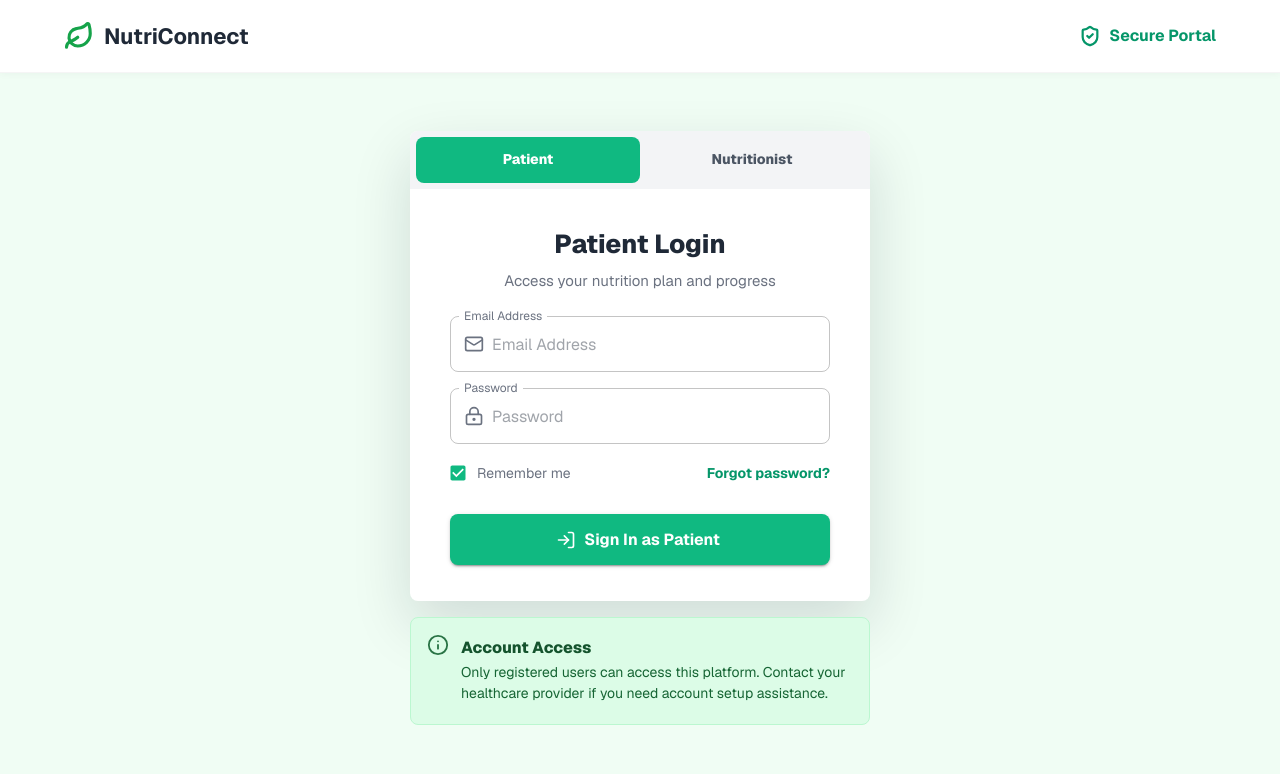
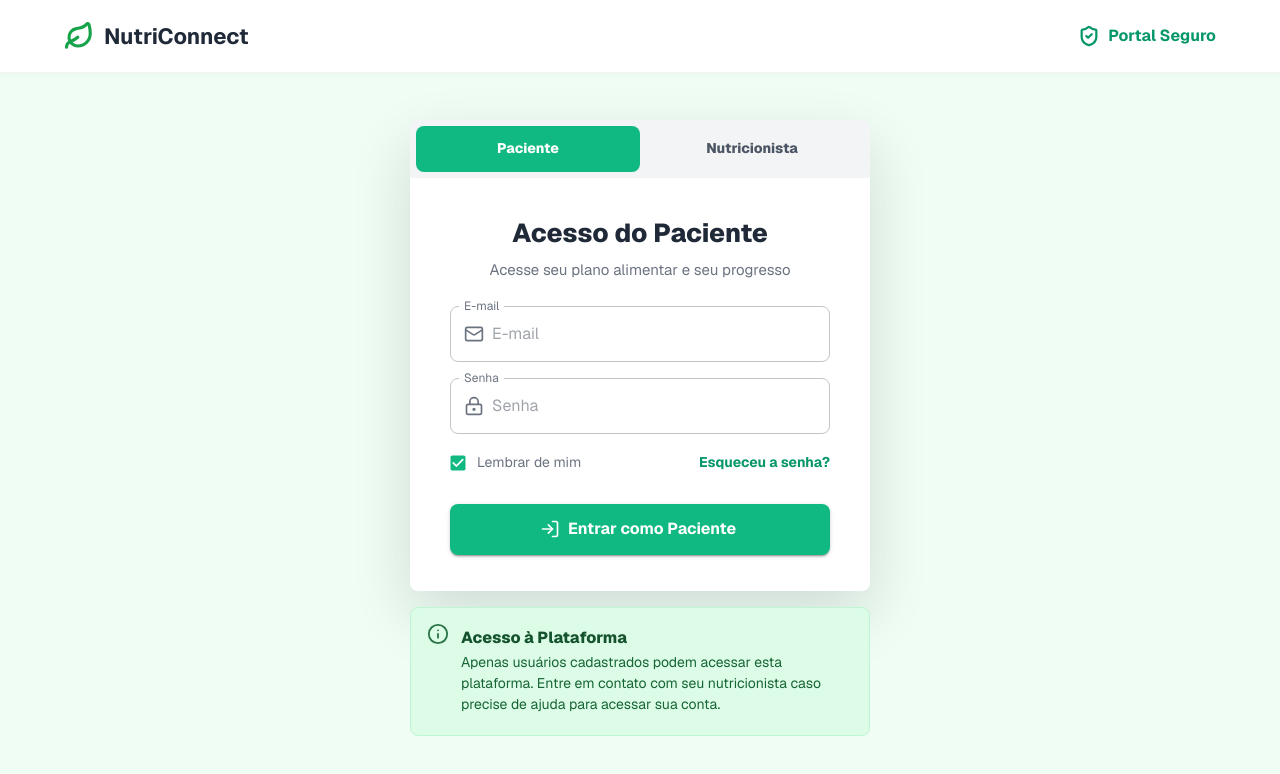
Before and after one commit to Cai0ba/NutriOne, a Next.js app: page / in a window 1280 px wide. Shown: the top 774 px of the page. Built offline with nearby package versions, Linux system fonts and the light colour scheme; no server answers; what @mui/material-nextjs would draw is missing.

Commit message:
feat: translate user interface components to Portuguese for improved accessibility

```diff
--- a/src/components/auth/AccountAccessAlert.tsx
+++ b/src/components/auth/AccountAccessAlert.tsx
@@ -26,11 +26,11 @@ export function AccountAccessAlert() {
         }}
       >
         <AlertTitle sx={{ color: "#14532d", fontWeight: 800, mb: 0.25 }}>
-          Account Access
+          Acesso à Plataforma
         </AlertTitle>
         <Typography component="p" sx={{ color: "#166534", fontSize: 14 }}>
-          Only registered users can access this platform. Contact your
-          healthcare provider if you need account setup assistance.
+          Apenas usuários cadastrados podem acessar esta plataforma. Entre em
+          contato com seu nutricionista caso precise de ajuda para acessar sua conta.
         </Typography>
       </Alert>
     </Box>
--- a/src/components/auth/AuthHeader.tsx
+++ b/src/components/auth/AuthHeader.tsx
@@ -54,7 +54,7 @@ export function AuthHeader() {
             component="span"
             sx={{ display: { xs: "none", sm: "inline" }, fontWeight: 700 }}
           >
-            Secure Portal
+            Portal Seguro
           </Typography>
         </Box>
       </Container>
--- a/src/components/auth/LoginForm.tsx
+++ b/src/components/auth/LoginForm.tsx
@@ -43,18 +43,18 @@ type LoginTab = {
 
 const tabs: LoginTab[] = [
   {
-    label: "Patient",
+    label: "Paciente",
     role: "client",
-    title: "Patient Login",
-    subtitle: "Access your nutrition plan and progress",
-    submitLabel: "Sign In as Patient",
+    title: "Acesso do Paciente",
+    subtitle: "Acesse seu plano alimentar e seu progresso",
+    submitLabel: "Entrar como Paciente",
   },
   {
-    label: "Nutritionist",
+    label: "Nutricionista",
     role: "nutritionist",
-    title: "Nutritionist Login",
-    subtitle: "Manage patients, plans and nutrition progress",
-    submitLabel: "Sign In as Nutritionist",
+    title: "Acesso do Nutricionista",
+    subtitle: "Gerencie pacientes, planos e evolução nutricional",
+    submitLabel: "Entrar como Nutricionista",
   },
 ];
 
@@ -122,7 +122,7 @@ export function LoginForm() {
           setFormError(null);
         }}
         variant="fullWidth"
-        aria-label="Login profile"
+        aria-label="Perfil de acesso"
         slotProps={{ indicator: { sx: { display: "none" } } }}
         sx={{
           minHeight: 58,
@@ -178,8 +178,8 @@ export function LoginForm() {
           render={({ field }) => (
             <TextField
               {...field}
-              label="Email Address"
-              placeholder="Email Address"
+              label="E-mail"
+              placeholder="E-mail"
               type="email"
               fullWidth
               error={Boolean(errors.email)}
@@ -204,8 +204,8 @@ export function LoginForm() {
           render={({ field }) => (
             <TextField
               {...field}
-              label="Password"
-              placeholder="Password"
+              label="Senha"
+              placeholder="Senha"
               type="password"
               fullWidth
               error={Boolean(errors.senha)}
@@ -245,7 +245,7 @@ export function LoginForm() {
                     size="small"
                   />
                 }
-                label="Remember me"
+                label="Lembrar de mim"
                 sx={{
                   mr: 0,
                   "& .MuiFormControlLabel-label": {
@@ -262,7 +262,7 @@ export function LoginForm() {
             underline="none"
             sx={{ color: "primary.dark", fontSize: 14, fontWeight: 700 }}
           >
-            Forgot password?
+            Esqueceu a senha?
           </Link>
         </Box>
 
@@ -276,7 +276,7 @@ export function LoginForm() {
           startIcon={<LogIn size={20} />}
           sx={{ mt: 1.5, py: 1.45, borderRadius: 1, fontSize: 16 }}
         >
-          {isSubmitting ? "Signing in..." : activeLogin.submitLabel}
+          {isSubmitting ? "Entrando..." : activeLogin.submitLabel}
         </Button>
       </Box>
     </Card>
--- a/src/components/auth/ProtectedRoute.tsx
+++ b/src/components/auth/ProtectedRoute.tsx
@@ -98,7 +98,7 @@ export function ProtectedRoute({
       >
         <CircularProgress color="primary" />
         <Typography sx={{ color: "text.secondary", fontWeight: 700 }}>
-          Validating secure session...
+          Validando sessão...
         </Typography>
       </Box>
     );
--- a/src/components/dashboard/AdminDashboard.tsx
+++ b/src/components/dashboard/AdminDashboard.tsx
@@ -32,10 +32,10 @@ export function AdminDashboard({ session }: AdminDashboardProps) {
               variant="h4"
               sx={{ color: "#111827", fontWeight: 850, mb: 1 }}
             >
-              Admin dashboard
+              Painel Administrativo
             </Typography>
             <Typography sx={{ color: "#6b7280", fontSize: 16 }}>
-              Manage system users and keep the platform ready for care teams.
+              Gerencie os usuários do sistema e mantenha a plataforma pronta para as equipes de atendimento.
             </Typography>
           </Box>
 
@@ -46,7 +46,7 @@ export function AdminDashboard({ session }: AdminDashboardProps) {
             onClick={() => setIsRegistrationOpen(true)}
             sx={{ borderRadius: 1, boxShadow: "none", px: 2.5, py: 1.1 }}
           >
-            + Add User
+            + Adicionar Usuário
           </Button>
         </Stack>
 
@@ -63,10 +63,10 @@ export function AdminDashboard({ session }: AdminDashboardProps) {
           >
             <ShieldCheck size={28} color="#10b981" />
             <Typography sx={{ mt: 2, color: "#111827", fontSize: 18, fontWeight: 850 }}>
-              Protected registration
+              Cadastro protegido
             </Typography>
             <Typography sx={{ mt: 1, color: "#6b7280" }}>
-              Only admins and nutritionists can create users. New users receive the temporary password trocar1234.
+              Apenas admins e nutricionistas podem criar usuários. Novos usuários recebem a senha temporária trocar1234.
             </Typography>
           </Paper>
 
@@ -82,10 +82,10 @@ export function AdminDashboard({ session }: AdminDashboardProps) {
           >
             <UsersRound size={28} color="#10b981" />
             <Typography sx={{ mt: 2, color: "#111827", fontSize: 18, fontWeight: 850 }}>
-              User management
+              Gestão de usuários
             </Typography>
             <Typography sx={{ mt: 1, color: "#6b7280" }}>
-              This is a temporary admin area prepared for future lists, filters and permissions management.
+              Área administrativa temporária preparada para futuras listagens, filtros e gerenciamento de permissões.
             </Typography>
           </Paper>
         </Stack>
--- a/src/components/dashboard/UserRegistrationModal.tsx
+++ b/src/components/dashboard/UserRegistrationModal.tsx
@@ -61,8 +61,8 @@ type UserRegistrationModalProps = {
 };
 
 const roleLabels: Record<UserRole, string> = {
-  client: "Patient",
-  nutritionist: "Nutritionist",
+  client: "Paciente",
+  nutritionist: "Nutricionista",
 };
 
 export function UserRegistrationModal({
@@ -147,10 +147,10 @@ export function UserRegistrationModal({
     <Dialog open={open} onClose={handleClose} maxWidth="sm" fullWidth>
       <DialogTitle sx={{ px: 3, pt: 3, pb: 1 }}>
         <Typography sx={{ color: "#111827", fontSize: 22, fontWeight: 850 }}>
-          Add user
+          Adicionar usuário
         </Typography>
         <Typography sx={{ color: "#6b7280", fontSize: 14, mt: 0.5 }}>
-          The initial password will be temporary: trocar1234.
+          A senha inicial será temporária: trocar1234.
         </Typography>
       </DialogTitle>
 
@@ -162,7 +162,7 @@ export function UserRegistrationModal({
             render={({ field }) => (
               <TextField
                 {...field}
-                label="Full name"
+                label="Nome completo"
                 fullWidth
                 error={Boolean(errors.nome)}
                 helperText={errors.nome?.message}
@@ -239,7 +239,7 @@ export function UserRegistrationModal({
                 <TextField
                   {...field}
                   value={field.value}
-                  label="Birth date"
+                  label="Data de nascimento"
                   placeholder="DD/MM/AAAA"
                   fullWidth
                   error={Boolean(errors.dataNascimento)}
@@ -266,11 +266,11 @@ export function UserRegistrationModal({
             control={control}
             render={({ field }) => (
               <FormControl fullWidth error={Boolean(errors.role)} sx={{ mt: 2 }}>
-                <InputLabel id="user-role-label">Role</InputLabel>
+                <InputLabel id="user-role-label">Perfil</InputLabel>
                 <Select
                   {...field}
                   labelId="user-role-label"
-                  label="Role"
+                  label="Perfil"
                   disabled={roleOptions.length === 1}
                 >
                   {roleOptions.map((option) => (
@@ -288,7 +288,7 @@ export function UserRegistrationModal({
 
       <DialogActions sx={{ px: 3, pb: 3, pt: 1 }}>
         <Button onClick={handleClose} color="inherit" sx={{ borderRadius: 1 }}>
-          Close
+          Fechar
         </Button>
         <Button
           type="submit"
@@ -298,7 +298,7 @@ export function UserRegistrationModal({
           disabled={isSubmitting}
           sx={{ borderRadius: 1, boxShadow: "none" }}
         >
-          {isSubmitting ? "Creating..." : "Create user"}
+          {isSubmitting ? "Criando..." : "Criar usuário"}
         </Button>
       </DialogActions>
     </Dialog>
--- a/src/components/home/HomeDashboard.tsx
+++ b/src/components/home/HomeDashboard.tsx
@@ -67,7 +67,7 @@ export function HomeDashboard({ session }: HomeDashboardProps) {
         <Stack spacing={3}>
           <Box>
             <Chip
-              label={session.role === "client" ? "Patient portal" : "Nutritionist portal"}
+              label={session.role === "client" ? "Portal do Paciente" : "Portal do Nutricionista"}
               color="primary"
               variant="outlined"
               sx={{ mb: 1.5, fontWeight: 700 }}
```
